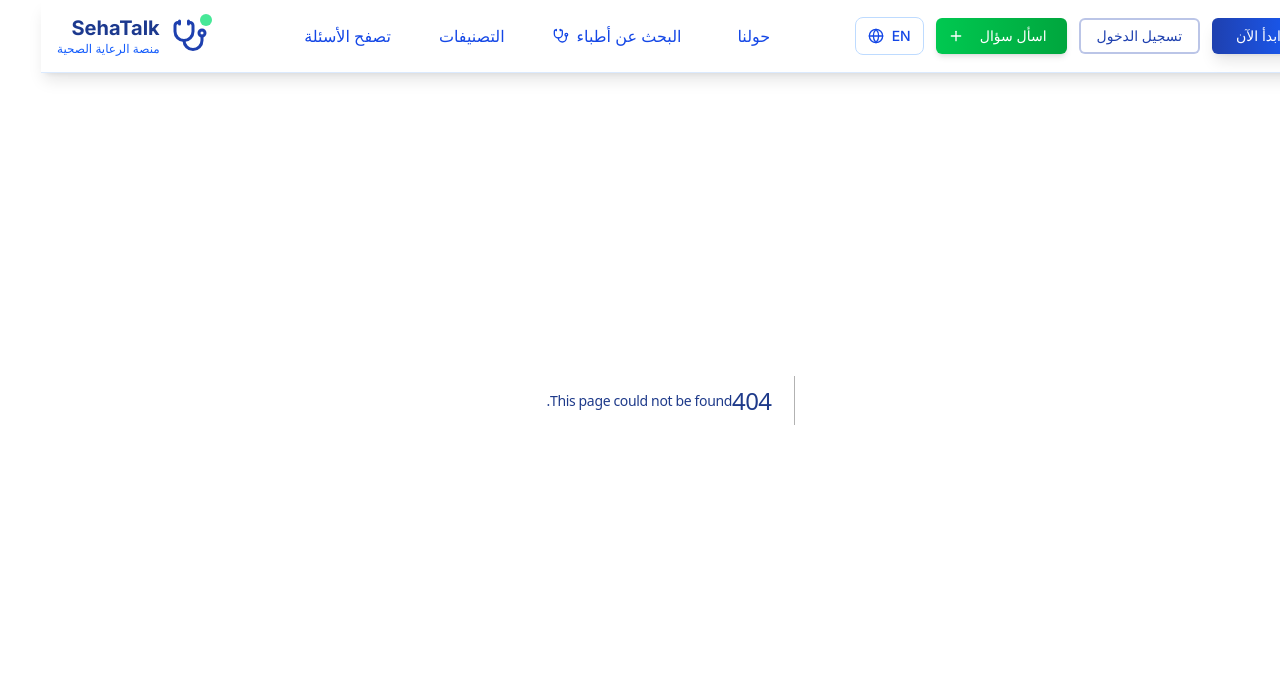
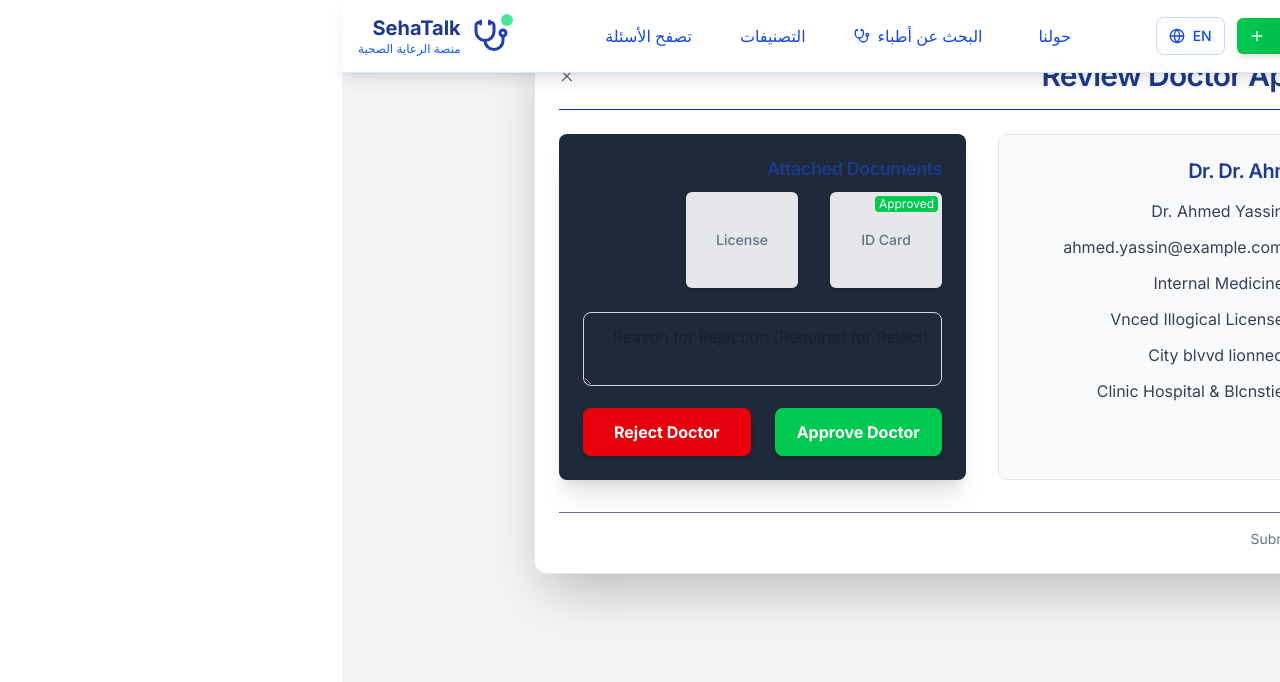
Before and after one commit to AdhamAhmed2005/SehaTalk, a Next.js app: page /admin-dashboard/doctors/review/1 in a window 1280 px wide. Before the commit this address had no page. Shown: the top 682 px of the page. Built offline with nearby package versions, Linux system fonts and the light colour scheme.

Commit message:
feat: Implement doctor application review page structure and UI

```diff
--- a/app/admin-dashboard/doctors/page.jsx
+++ b/app/admin-dashboard/doctors/page.jsx
@@ -7,7 +7,10 @@ import DoctorVerificationTable from './DoctorVerificationTable';
 const MOCK_DOCTORS = [
     { id: 1, name: "Dr. Ahmed Ali", specialization: "Cardiology", status: "Pending", submittedAt: "2025-11-20" },
     { id: 2, name: "Dr. Sara Mahmoud", specialization: "Pediatrics", status: "Approved", submittedAt: "2025-11-18" },
-    { id: 3, name: "Dr. Omar Hassan", specialization: "Neurology", status: "Rejected", submittedAt: "2025-11-15" },
+    { id: 3, name: "Dr. Malak Hassan", specialization: "Neurology", status: "Rejected", submittedAt: "2025-11-15" },
+    { id: 4, name: "Dr. Adham Hassan", specialization: "Pediatrics", status: "Pending", submittedAt: "2025-11-16" },
+    { id: 5, name: "Dr. Abdelaziz Hassan", specialization: "Neurology", status: "Approved", submittedAt: "2025-11-16" },
+    { id: 6, name: "Dr. Malky Hassan", specialization: "Cardiology", status: "Pending", submittedAt: "2025-11-17" },
 ];
 
 export default function AdminDoctorsPage() {
@@ -21,7 +24,7 @@ export default function AdminDoctorsPage() {
 
 
                 <div className="mb-8">
-                    <h1 className="text-3xl font-bold text-gray-800 mb-6">
+                    <h1 className="text-5xl font-bold text-gray-800 mb-6 pt-20 pb-10 text-center">
                         Admin Control Panel
                     </h1>
                     <AdminStats />
--- /dev/null
+++ b/app/admin-dashboard/doctors/review/[doctorId]/DecisionPanel.jsx
@@ -0,0 +1,77 @@
+
+'use client';
+
+import { useState } from 'react';
+
+
+function DocumentPreview({ doc }) {
+    return (
+        <div className="relative w-28 h-24 bg-gray-200 rounded-md overflow-hidden shadow-sm flex items-center justify-center cursor-pointer hover:shadow-lg transition">
+
+            <span className="text-sm text-gray-500 font-medium">
+                {doc.type}
+            </span>
+            {doc.status === 'Approved' && (
+                <div className=" absolute top-1 right-1 px-1 text-xs bg-green-500 text-white rounded mr-2">Approved</div>
+            )}
+        </div>
+    );
+}
+
+
+export default function DecisionPanel({ doctor }) {
+  const [rejectionReason, setRejectionReason] = useState('');
+
+  const handleDecision = (action) => {
+    if (action === 'Reject' && !rejectionReason.trim()) {
+      alert('Please provide a reason for rejection.');
+      return;
+    }
+    alert(`${action}ing application for ${doctor.name}. Reason: ${rejectionReason}`);
+  };
+
+  return (
+    <div className="p-6 bg-gray-800 rounded-lg shadow-xl text-white h-full flex flex-col justify-between">
+
+
+      <div>
+        <h3 className="text-lg font-semibold mb-3">Attached Documents</h3>
+        <div className="flex space-x-4 mb-6">
+            {doctor.documents.map((doc, index) => (
+                <DocumentPreview key={index} doc={doc} />
+            ))}
+        </div>
+      </div>
+
+
+      <div className="space-y-4">
+
+
+        <textarea
+          value={rejectionReason}
+          onChange={(e) => setRejectionReason(e.target.value)}
+          placeholder="Reason for Rejection (Required for Reject)"
+          className="w-full p-3 rounded-lg text-gray-900 border border-gray-300 focus:ring-red-500 focus:border-red-500"
+          rows="2"
+        />
+
+
+        <div className="flex space-x-4">
+          <button
+            onClick={() => handleDecision('Approve')}
+            className="flex-1 py-3 bg-green-500 text-white font-bold rounded-lg hover:bg-green-600 transition shadow-md mr-2"
+          >
+            Approve Doctor
+          </button>
+          <button
+            onClick={() => handleDecision('Reject')}
+            className="flex-1 py-3 bg-red-600 text-white font-bold rounded-lg hover:bg-red-700 transition shadow-md"
+          >
+            Reject Doctor
+          </button>
+        </div>
+      </div>
+
+    </div>
+  );
+}
--- /dev/null
+++ b/app/admin-dashboard/doctors/review/[doctorId]/DoctorInfoCard.jsx
@@ -0,0 +1,39 @@
+// DoctorInfoCard.jsx
+
+export default function DoctorInfoCard({ doctor }) {
+  return (
+    <div className="p-6 bg-gray-50 rounded-lg border border-gray-200 h-full">
+      <h2 className="text-xl font-bold text-gray-900 mb-4">
+        Dr. {doctor.name}
+      </h2>
+
+      <div className="text-gray-700 space-y-3">
+
+        <p className="flex items-start">
+          <span className="font-semibold w-24 block text-sm">Name:</span>
+          <span className="text-base">{doctor.name}</span>
+        </p>
+        <p className="flex items-start">
+          <span className="font-semibold w-24 block text-sm">Email:</span>
+          <span className="text-base">{doctor.email}</span>
+        </p>
+        <p className="flex items-start">
+          <span className="font-semibold w-24 block text-sm">Specialty:</span>
+          <span className="text-base">{doctor.specialization}</span>
+        </p>
+        <p className="flex items-start">
+          <span className="font-semibold w-24 block text-sm">License No.:</span>
+          <span className="text-base">{doctor.licenseNumber}</span>
+        </p>
+        <p className="flex items-start">
+          <span className="font-semibold w-24 block text-sm">City:</span>
+          <span className="text-base">{doctor.city}</span>
+        </p>
+        <p className="flex items-start">
+          <span className="font-semibold w-24 block text-sm">Hospital:</span>
+          <span className="text-base">{doctor.hospital}</span>
+        </p>
+      </div>
+    </div>
+  );
+}
--- /dev/null
+++ b/app/admin-dashboard/doctors/review/[doctorId]/page.jsx
@@ -0,0 +1,59 @@
+
+
+import DoctorInfoCard from './DoctorInfoCard';
+import DecisionPanel from './DecisionPanel';
+
+
+const MOCK_DOCTOR_DETAILS = {
+  id: 'doc_12345',
+  name: 'Dr. Ahmed Yassin',
+  email: 'ahmed.yassin@example.com',
+  specialization: 'Internal Medicine',
+  licenseNumber: 'Vnced Illogical License',
+  city: 'City blvvd lionned',
+  hospital: 'Clinic Hospital & Blcnstie',
+  submittedAt: '2023-01-30',
+  documents: [
+    { type: 'ID Card', status: 'Approved', previewUrl: '/path/to/doc1.jpg' },
+    { type: 'License', status: 'View/Reject', previewUrl: '/path/to/doc2.jpg' },
+  ],
+};
+
+
+export default async function DoctorReviewPage({ params }) {
+  const doctorId = params.doctorId;
+
+
+  const doctor = MOCK_DOCTOR_DETAILS;
+
+  return (
+    <div className="min-h-screen bg-gray-100 p-8">
+      <div className="max-w-4xl mx-auto bg-white p-6 rounded-xl shadow-2xl border border-gray-200">
+
+
+        <div className="flex justify-between items-center border-b pb-4 mb-6">
+          <h1 className="text-3xl font-bold text-gray-800">Review Doctor Application</h1>
+
+          <button className="text-gray-500 hover:text-gray-900 text-2xl font-light">
+            &times;
+          </button>
+        </div>
+
+        <div className="grid grid-cols-1 md:grid-cols-2 gap-8">
+
+
+          <DoctorInfoCard doctor={doctor} />
+
+
+          <DecisionPanel doctor={doctor} />
+        </div>
+
+
+        <div className="mt-8 pt-4 border-t text-sm text-gray-500">
+          Submitted: {doctor.submittedAt}
+        </div>
+
+      </div>
+    </div>
+  );
+}
```
